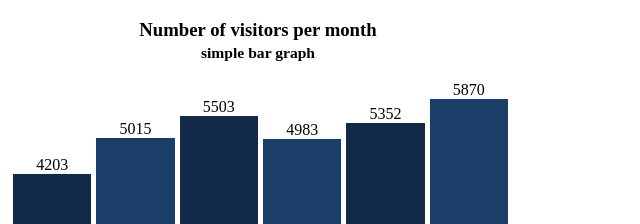
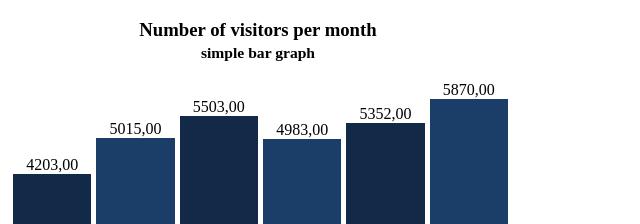
Before and after one commit to kopipejst/jqBarGraph, a plain HTML site: page index.html in a window 1280 px wide. Shown: the top 224 px of the page, without its empty margins (0-640 px from the left). Drawn offline with nearby package versions, Linux system fonts and the light colour scheme.

Commit message:
update index with valueStyle

```diff
--- a/index.html
+++ b/index.html
@@ -44,14 +44,16 @@ graphByMonth = new Array(
 		[5870,'Jun']
 	);
 
-
 $("#simpleGraph").jqBarGraph({
 	data: graphByMonth,
 	width: 500,
 	colors: ['#122A47','#1B3E69'],
 	color: '#1A2944',
 	barSpace: 5,
-	title: '<h3>Number of visitors per month<br /><small>simple bar graph</small></h3>'
+	title: '<h3>Number of visitors per month<br /><small>simple bar graph</small></h3>',
+	valueStyle: function (val) {
+		return val + ',00';
+	}
 });
 
 $("#multiGraph").jqBarGraph({
@@ -65,7 +67,6 @@ $("#multiGraph").jqBarGraph({
 	postfix: '%',
 	title: '<h3>Browser Display Statistics <br /><small>multi bar graph</small></h3>'
 });
-
 
 $("#stackedGraph").jqBarGraph({
 	data: stackedByYear,
```
